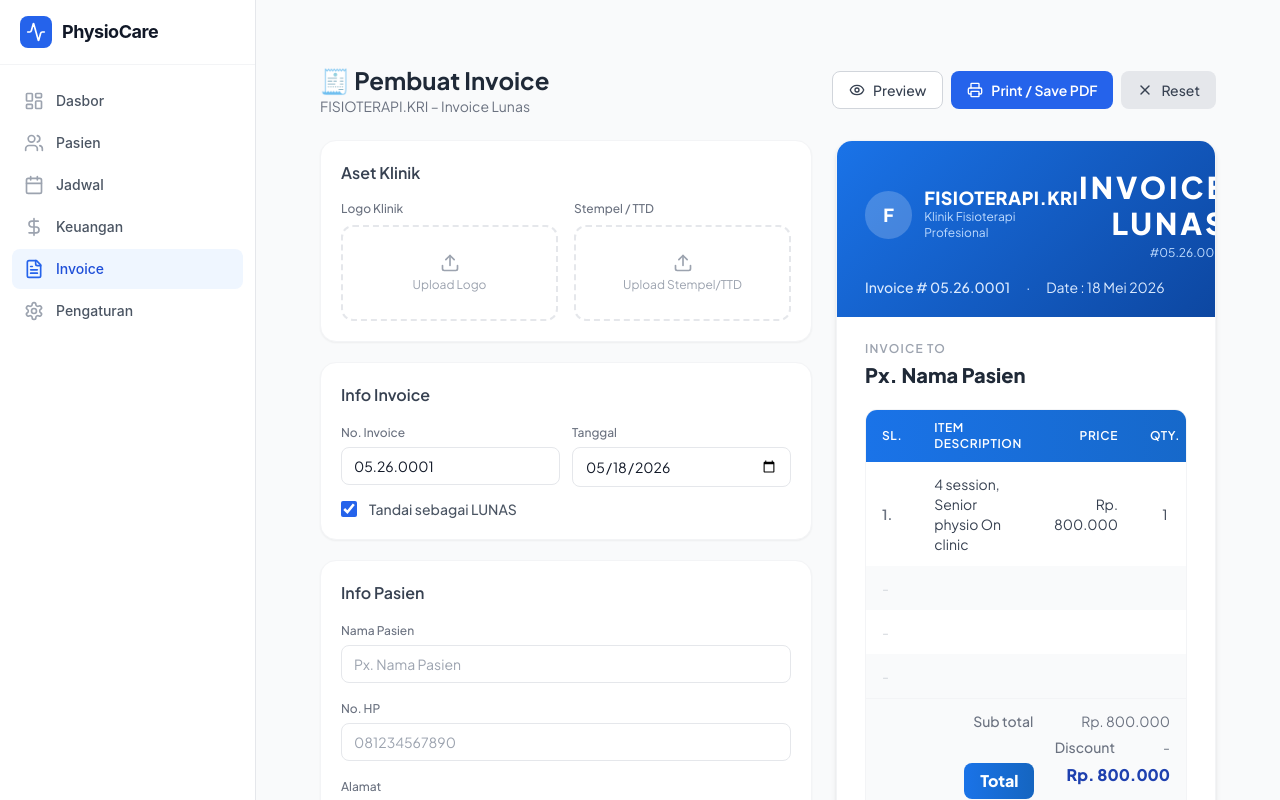
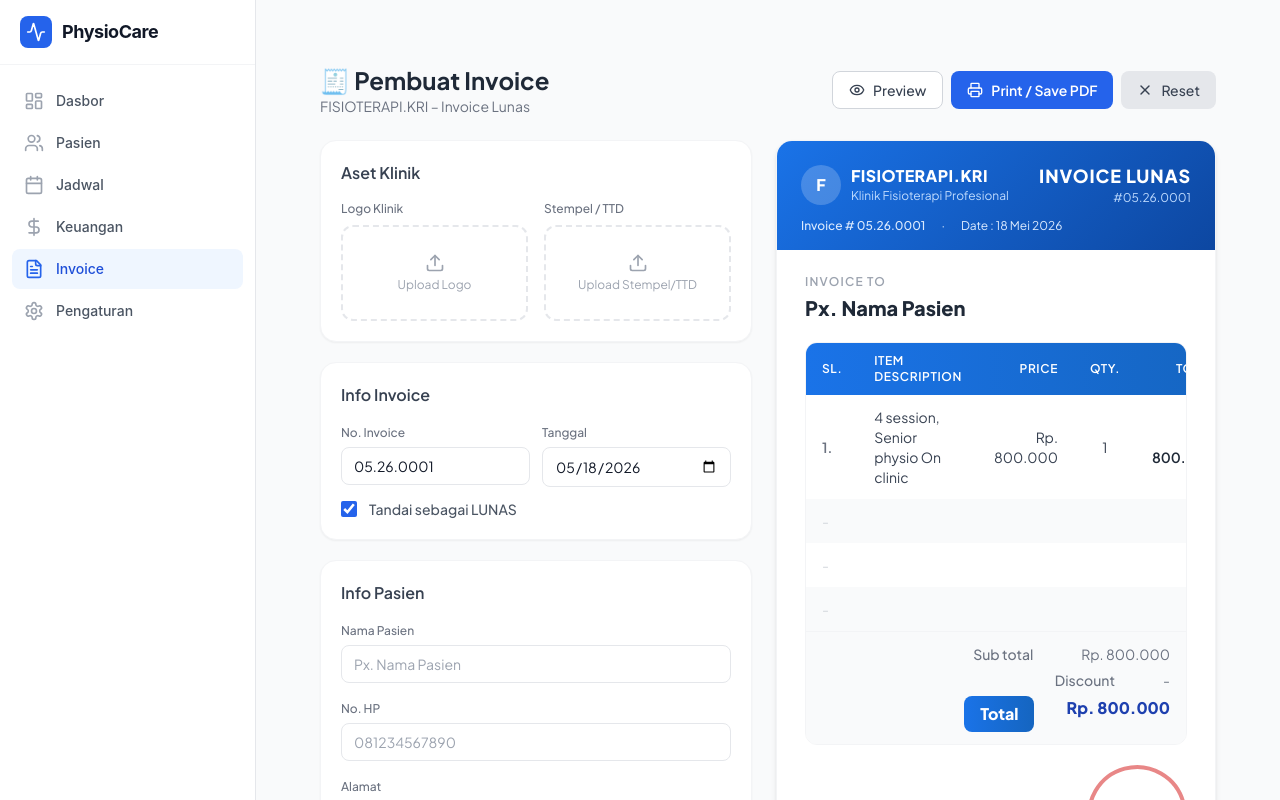
Before and after one commit to kanginpo/App-Klinik, a Next.js app: page /invoice in a window 1280 px wide. Shown: the top 800 px of the page. Built offline with nearby package versions, Linux system fonts and the light colour scheme.

Commit message:
Adjust layout and styles for invoice page

```diff
--- a/src/app/invoice/page.tsx
+++ b/src/app/invoice/page.tsx
@@ -187,7 +187,7 @@ export default function InvoicePage() {
       <div className="invoice-page min-h-screen bg-gray-50 p-4 md:p-8">
 
         {/* ── Top toolbar ── */}
-        <div className="no-print max-w-4xl mx-auto mb-6 flex flex-wrap items-center justify-between gap-3">
+        <div className="no-print max-w-6xl mx-auto mb-6 flex flex-wrap items-center justify-between gap-3">
           <div>
             <h1 className="text-2xl font-bold text-gray-800">🧾 Pembuat Invoice</h1>
             <p className="text-sm text-gray-500">FISIOTERAPI.KRI – Invoice Lunas</p>
@@ -217,7 +217,7 @@ export default function InvoicePage() {
           </div>
         </div>
 
-        <div className="max-w-4xl mx-auto grid grid-cols-1 lg:grid-cols-[1fr_380px] gap-6">
+        <div className="max-w-6xl mx-auto grid grid-cols-1 lg:grid-cols-[1fr_440px] gap-6">
 
           {/* ══════════════════════════════════════════
               LEFT – FORM INPUT
@@ -428,27 +428,29 @@ export default function InvoicePage() {
 
               {/* Header */}
               <div style={{ background: "linear-gradient(135deg, #1a73e8 0%, #0d47a1 100%)" }}
-                className="px-7 pt-7 pb-5">
-                <div className="flex items-center justify-between">
-                  <div className="flex items-center gap-3">
+                className="px-6 pt-6 pb-4">
+                <div className="flex items-start justify-between gap-3">
+                  {/* Logo + nama klinik */}
+                  <div className="flex items-center gap-2.5 min-w-0">
                     {logoUrl ? (
-                      <img src={logoUrl} alt="logo" className="h-12 w-12 object-contain bg-white rounded-full p-1" />
+                      <img src={logoUrl} alt="logo" className="h-10 w-10 flex-shrink-0 object-contain bg-white rounded-full p-1" />
                     ) : (
-                      <div className="h-12 w-12 bg-white bg-opacity-20 rounded-full flex items-center justify-center">
-                        <span className="text-white font-black text-lg">F</span>
+                      <div className="h-10 w-10 flex-shrink-0 bg-white bg-opacity-20 rounded-full flex items-center justify-center">
+                        <span className="text-white font-black text-base">F</span>
                       </div>
                     )}
-                    <div>
-                      <p className="text-white font-black text-lg leading-none tracking-wide">FISIOTERAPI.KRI</p>
+                    <div className="min-w-0">
+                      <p className="text-white font-black text-base leading-tight tracking-wide truncate">FISIOTERAPI.KRI</p>
                       <p className="text-blue-200 text-xs mt-0.5">Klinik Fisioterapi Profesional</p>
                     </div>
                   </div>
-                  <div className="text-right">
-                    <p className="text-white font-black text-2xl md:text-3xl tracking-widest">INVOICE LUNAS</p>
-                    <p className="text-blue-200 text-xs mt-1">#{invoice.invoiceNumber}</p>
+                  {/* INVOICE LUNAS badge */}
+                  <div className="flex-shrink-0 text-right">
+                    <p className="text-white font-black text-lg leading-tight tracking-wider whitespace-nowrap">INVOICE LUNAS</p>
+                    <p className="text-blue-200 text-xs mt-0.5">#{invoice.invoiceNumber}</p>
                   </div>
                 </div>
-                <div className="mt-4 flex gap-4 text-sm text-blue-100">
+                <div className="mt-3 flex flex-wrap gap-x-4 gap-y-1 text-xs text-blue-100">
                   <span className="font-medium">Invoice # {invoice.invoiceNumber}</span>
                   <span>·</span>
                   <span>Date : {formatDateIndo(invoice.date)}</span>
```
